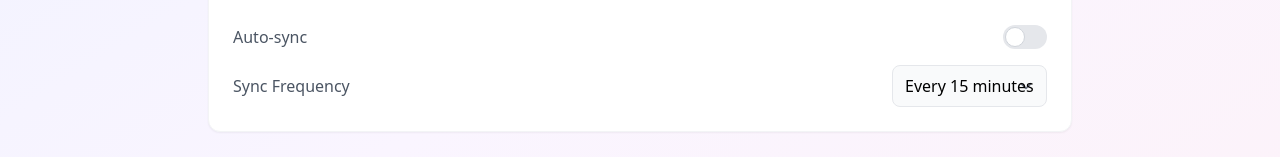
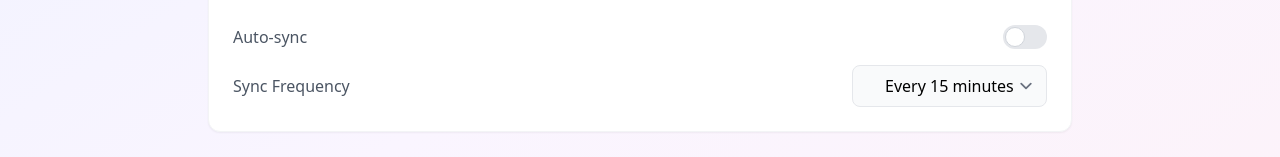
Before and after one commit to dev-code-create/ReminderFlow, a React (Vite) app in the folder Client/: page /calendar-sync in a window 1280 px wide. Shown: the part 480-637 px from the top of the page. Built offline with nearby package versions, Linux system fonts and the light colour scheme.

Commit message:
CalenderSync done

```diff
--- a/Client/src/components/calender/CalenderSync.jsx
+++ b/Client/src/components/calender/CalenderSync.jsx
@@ -49,7 +49,7 @@ const CalenderSync = () => {
         {/* Calendar Providers */}
         <div className="grid grid-cols-1 md:grid-cols-2 gap-6 mb-12">
           {[
-            { name: "Google Calendar", icon: FaGoogle, color: "red" },
+            { name: "Google Calendar", icon: FaGoogle, color: "" },
             { name: "Microsoft Outlook", icon: FaMicrosoft, color: "blue" },
           ].map((provider) => (
             <motion.div
@@ -132,9 +132,9 @@ const CalenderSync = () => {
               </label>
             </div>
             <div className="flex items-center justify-between">
-              <span className="text-gray-600">Sync Frequency</span>
+              <span className="text-gray-600 ">Sync Frequency</span>
               <select
-                className="px-3 py-2 bg-gray-50 border border-gray-200 rounded-lg
+                className="px-8 py-2 bg-gray-50 border border-gray-200 rounded-lg
                                focus:outline-none focus:ring-2 focus:ring-indigo-500 focus:border-transparent"
               >
                 <option value="15">Every 15 minutes</option>
```
